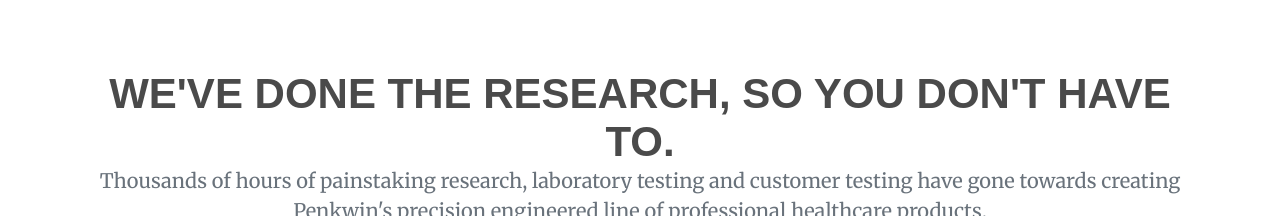
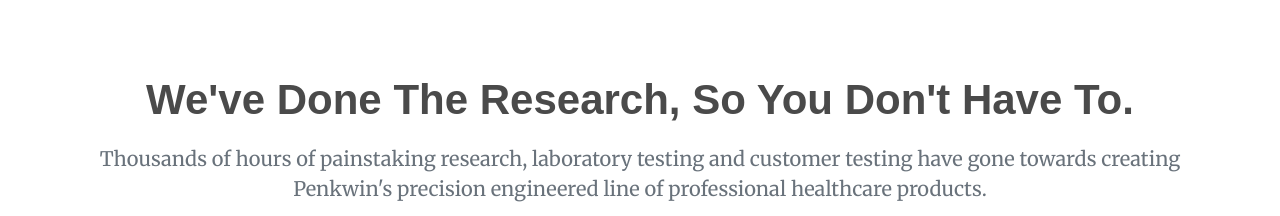
Before and after one commit to iddqdRepo/penkwinEcommerce, a Next.js app: page / in a window 1280 px wide. Shown: the part 727-943 px from the top of the page. Built offline with nearby package versions, Linux system fonts and the light colour scheme; no server answers; the database is empty.

Commit message:
Changed headertitle to camelcase card

```diff
--- a/components/CardComponent/CardComponent.tsx
+++ b/components/CardComponent/CardComponent.tsx
@@ -115,7 +115,7 @@ function CardComponent() {
     <div className={styles.cardSectionContainer}>
       <div className={styles.cardTitleDescContainer}>
         <div className={styles.cardHeaderTitle}>
-          WE&apos;VE DONE THE RESEARCH, SO YOU DON&apos;T HAVE TO.
+          We&apos;ve Done The Research, So You Don&apos;t Have To.
         </div>
         <div className={styles.cardHeaderDescription}>
           Thousands of hours of painstaking research, laboratory testing and
--- a/components/CardComponent/cardCompoment.module.css
+++ b/components/CardComponent/cardCompoment.module.css
@@ -33,6 +33,7 @@
   font-size: 2.625rem;
   font-weight: 700;
   color: #4a4a4a;
+  margin-bottom: 20px;
 }
 
 .cardHeaderDescription {
```
